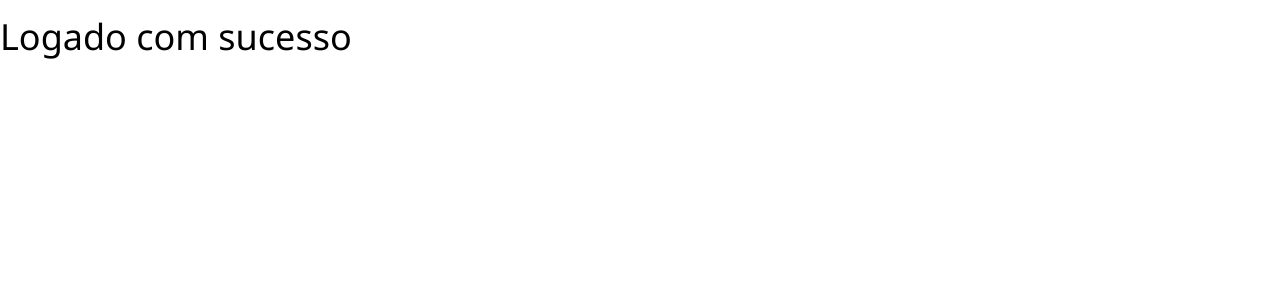
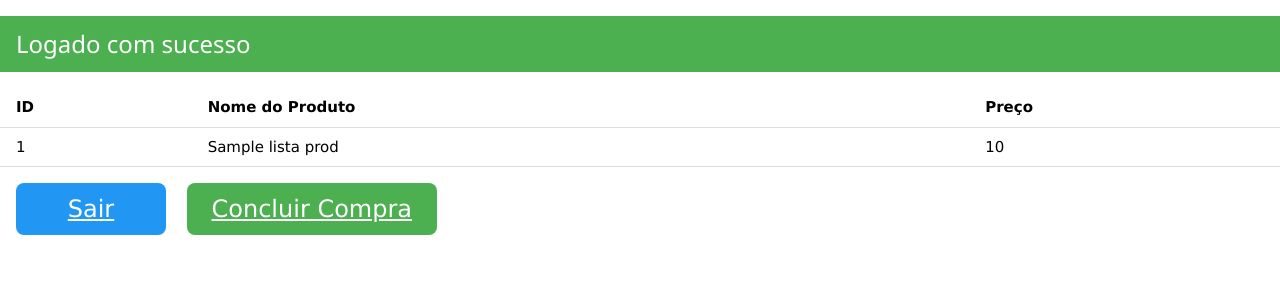
Before and after one commit to groupunivesp/mymarket_place, a Django app: template clientes/templates/login_ok.html in a window 1280 px wide. Shown: the top 300 px of the page. Run offline with Django 5.2, Linux system fonts and the light colour scheme; the template is opened without the code that fills it: most values are stand-ins (such as "Sample title", 1, 10 or a date in 2020).

Commit message:
Melhorias em login_ok

```diff
--- a/clientes/templates/listagem.html
+++ b/clientes/templates/listagem.html
@@ -23,7 +23,7 @@ S{% block title %} Cadastro Realizado com Sucesso! {% endblock %}
                {% endfor %}
           </table>
      </div>
-     <button class="w3-buttom w3-xlarge w3-blue w3-round-large w3-margin-left w3-margin-top">
-          <a style="color:blanchedalmond" href="/">Voltar</a>
+     <button class="w3-button w3-xlarge w3-blue w3-round-large w3-margin-left w3-margin-top" style="width: 150px;">
+          <a href="/">Voltar</a>
      </button>
 {% endblock %}
--- a/clientes/templates/login.html
+++ b/clientes/templates/login.html
@@ -28,9 +28,9 @@
             <form class="w3-container" action="/login_ok/" method="post">
                 <div class="w3-section">
                 <label><b>Username</b></label>
-                <input class="w3-input w3-border w3-margin-bottom" type="text" placeholder="Enter Username" name="usrname" required>
+                <input class="w3-input w3-border w3-margin-bottom" type="text" placeholder="Enter Username" name="usrname" required hidden>
                 <label><b>Password</b></label>
-                <input class="w3-input w3-border" type="password" placeholder="Enter Password" name="psw" required>
+                <input class="w3-input w3-border" type="password" placeholder="Enter Password" name="psw" required hidden>
                 <button class="w3-button w3-round-large w3-green w3-section w3-padding" style="width:150px" type="submit">Login</button><br>
                 <input class="w3-check w3-margin-top" type="checkbox" checked="checked"> Remember me
                 </div>
--- a/clientes/templates/login_ok.html
+++ b/clientes/templates/login_ok.html
@@ -3,5 +3,35 @@
 {% block title %}{% endblock %}
 
 {% block content %}
-    <h1>Logado com sucesso</h1>
+
+    <div class="w3-panel w3-green">
+        <h3>Logado com sucesso</h3>
+    </div>
+
+    <table class="w3-table w3-bordered">
+        <!--Construir uma tabela com os itens à venda-->
+        <tr>
+            <th>ID</th>
+            <th>Nome do Produto</th>
+            <th>Preço</th>
+        </tr>
+            {% for p in lista_prod %}
+                <tr>
+                    <td>{{p.id}}</td>
+                    <td>{{p.name}}</td>
+                    <td>{{p.price}}</td>
+                </tr>
+            {% endfor %}
+    </table>
+
+    <button class="w3-button w3-xlarge w3-blue w3-round-large
+    w3-margin-left w3-margin-top" style="width:150px;">
+        <a href="/">Sair</a>
+    </button>
+
+    <button class="w3-button w3-xlarge w3-green w3-round-large
+    w3-margin-left w3-margin-top" style="width:250px;">
+        <a href="/">Concluir Compra </a> <!--Aplicar um redirecionamento para página de pedidos ou concluir os pedidos-->
+    </button>
+
 {% endblock %}
```
Also changed, not shown: clientes/admin.py (+6 -1 lines), clientes/models.py (+8 -0 lines), clientes/views.py (+7 -2 lines), clientes/migrations/0009_produto.py (added), clientes/migrations/0010_produto_preco.py (added), clientes/migrations/0011_rename_preco_produto_price.py (added), db.sqlite3.
